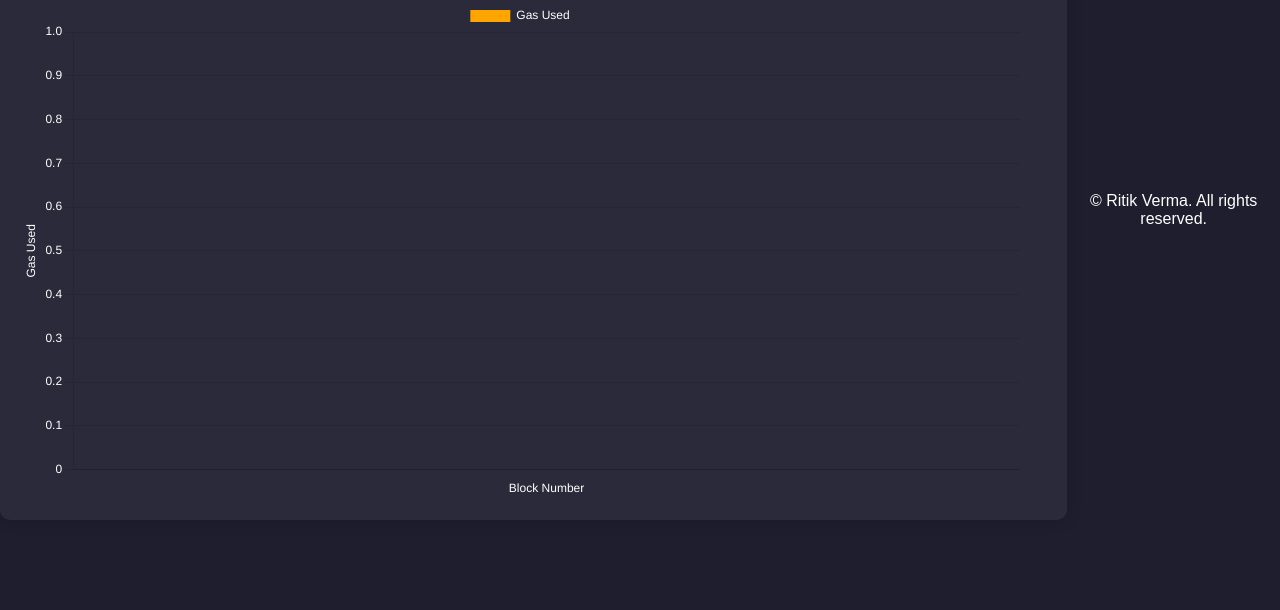
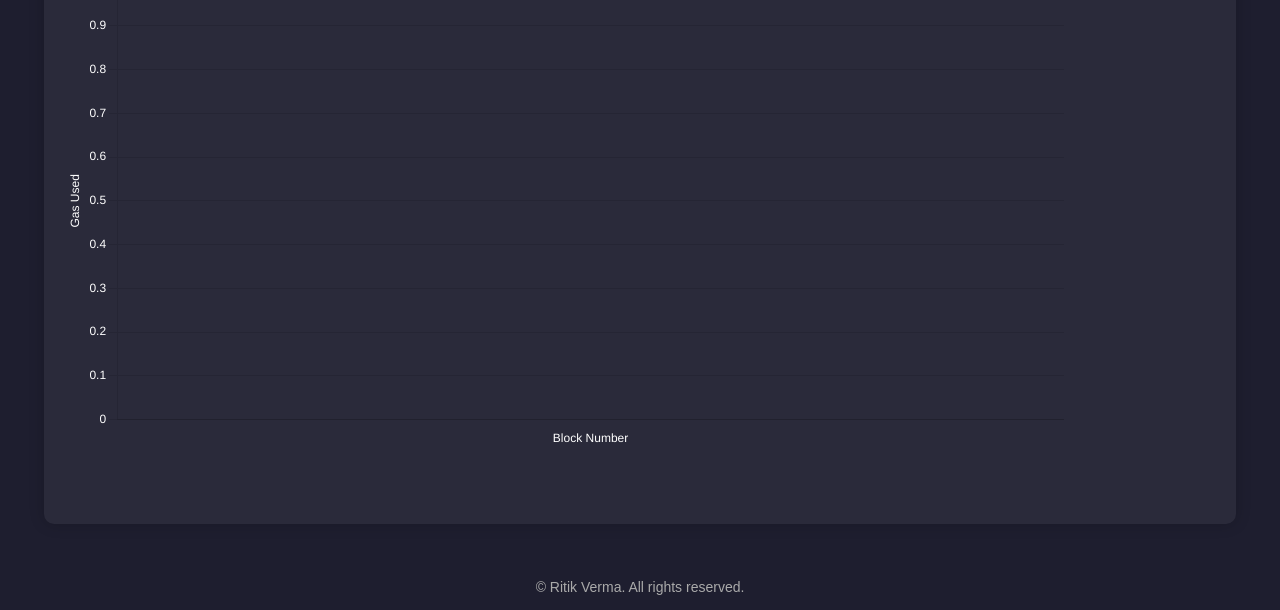
Before and after one commit to Ritik505/Ethereum-gas-fee-tracer, a plain HTML site: page index.html in a window 1280 px wide. Shown: the part 190-800 px from the top of the page. Drawn offline with nearby package versions, Linux system fonts and the light colour scheme; no server answers.

Commit message:
Update styles.css

```diff
--- a/styles.css
+++ b/styles.css
@@ -1,15 +1,14 @@
 body {
     font-family: Arial, sans-serif;
-    text-align: center;
     margin: 0;
-    padding: 0;
     background-color: #1e1e2f;
     color: #fff;
-    height: 100vh;
+
+    min-height: 100vh;
     display: flex;
-    justify-content: center;
-    align-items: center;
+    flex-direction: column;
 }
+
 .container {
     width: 90%;
     max-width: 1200px;
@@ -17,12 +16,25 @@ body {
     background: #2a2a3a;
     border-radius: 10px;
     box-shadow: 0px 0px 15px rgba(0, 0, 0, 0.2);
+
+    margin: 40px auto;
+    flex: 1;
 }
+
 h1 {
     color: #4CAF50;
+    text-align: center;
 }
+
 .chart-container {
     position: relative;
     height: 500px;
     width: 100%;
 }
+
+.footer {
+    text-align: center;
+    padding: 15px 10px;
+    color: #aaa;
+    font-size: 14px;
+}
```
